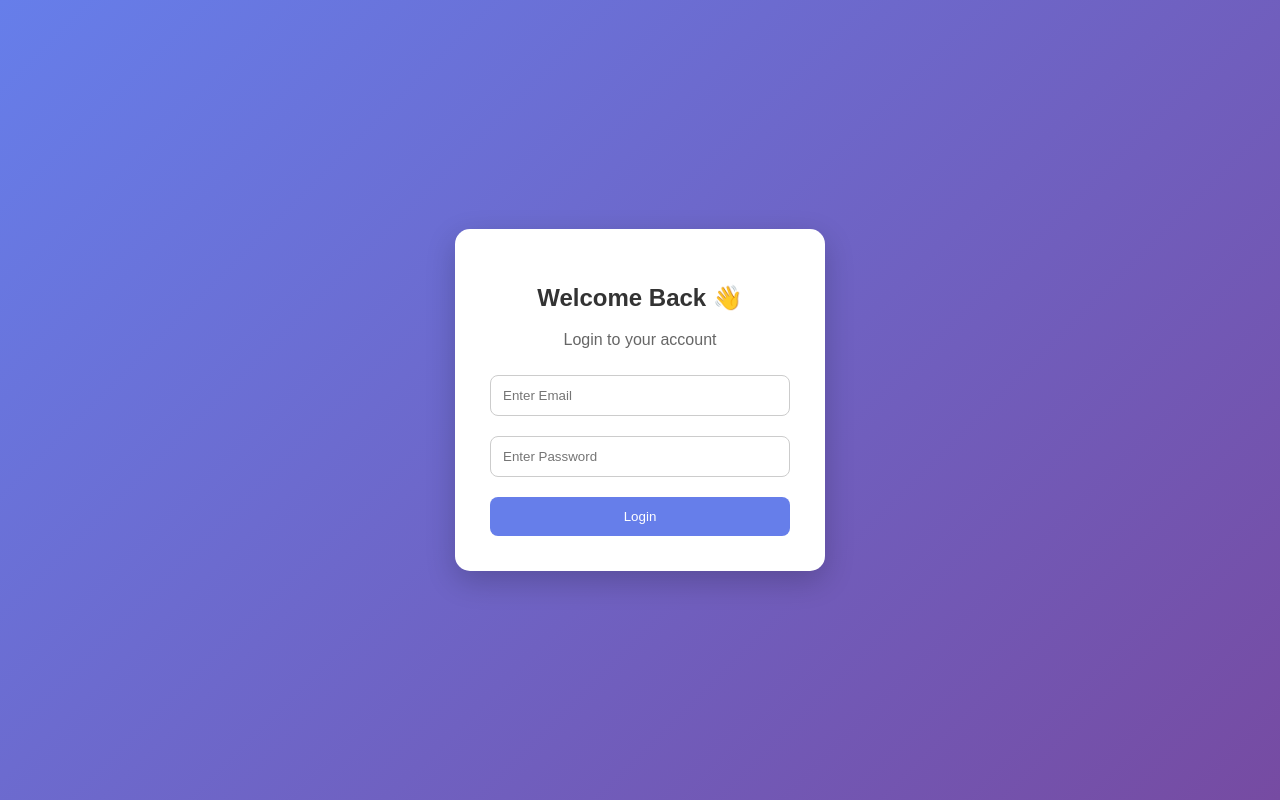
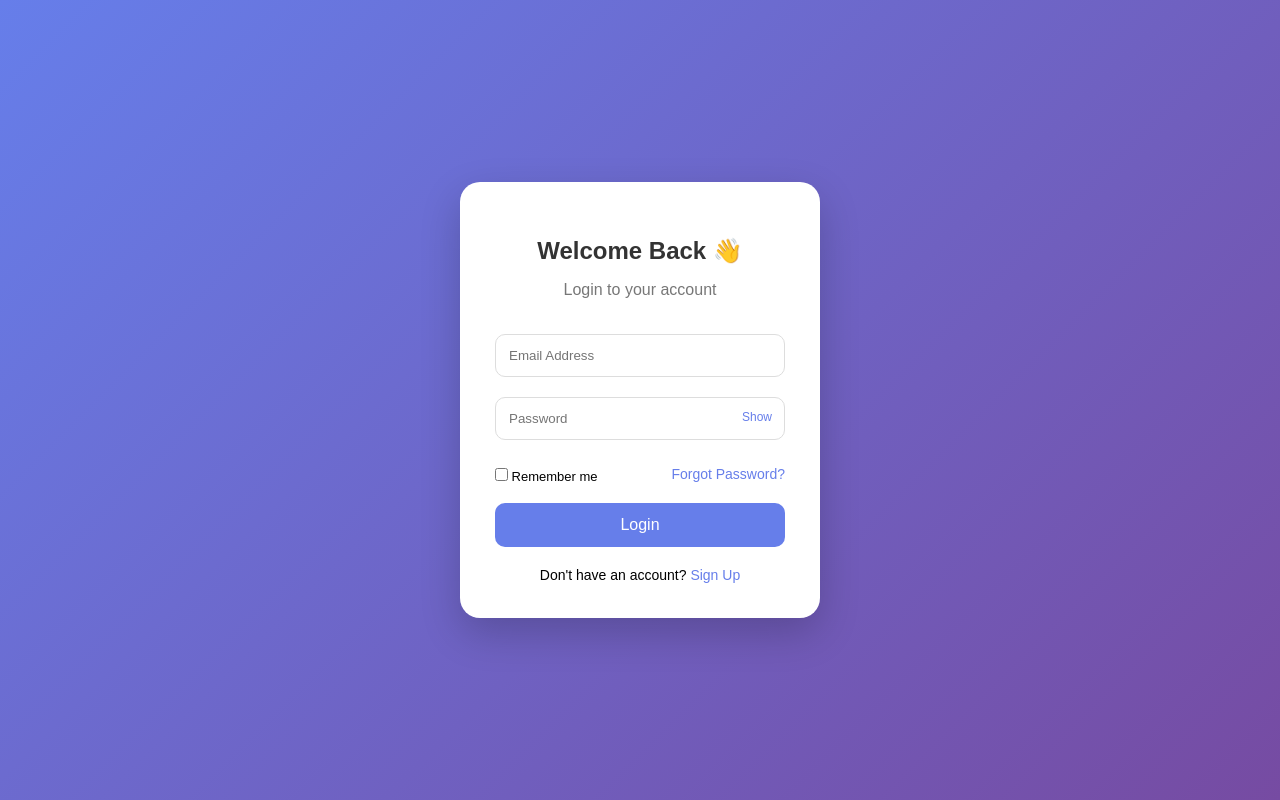
Before and after one commit to rohini96013/basicloginpage, a plain HTML site: page index.html in a window 1280 px wide. Drawn offline with Linux system fonts and the light colour scheme.

Commit message:
Upgrade login page design

```diff
--- a/index.html
+++ b/index.html
@@ -1,86 +1,231 @@
+
 <!DOCTYPE html>
 <html lang="en">
 <head>
 <meta charset="UTF-8">
 <meta name="viewport" content="width=device-width, initial-scale=1.0">
-    <title>My Login Page</title>
+<title>Login Portal</title>
 
 <style>
+* {
+    box-sizing: border-box;
+}
+
 body {
     margin: 0;
     font-family: Arial, sans-serif;
-            background: linear-gradient(135deg, #667eea, #764ba2);
-            height: 100vh;
+    min-height: 100vh;
     display: flex;
     justify-content: center;
     align-items: center;
+    background: linear-gradient(135deg, #667eea, #764ba2);
 }
 
-        .login-box {
+.card {
+    width: 360px;
+    max-width: 92%;
     background: white;
     padding: 35px;
-            width: 300px;
-            border-radius: 15px;
-            box-shadow: 0 10px 30px rgba(0,0,0,0.2);
-            text-align: center;
+    border-radius: 20px;
+    box-shadow: 0 15px 40px rgba(0,0,0,0.2);
 }
 
 h2 {
+    text-align: center;
     color: #333;
+    margin-bottom: 10px;
+}
+
+.subtitle {
+    text-align: center;
+    color: #777;
+    margin-bottom: 25px;
 }
 
 input {
     width: 100%;
-            padding: 12px;
+    padding: 13px;
     margin: 10px 0;
-            border: 1px solid #ccc;
-            border-radius: 8px;
-            box-sizing: border-box;
+    border: 1px solid #ddd;
+    border-radius: 10px;
+    outline: none;
+}
+
+input:focus {
+    border-color: #667eea;
 }
 
 button {
     width: 100%;
-            padding: 12px;
+    padding: 13px;
+    border: none;
+    border-radius: 10px;
     background: #667eea;
     color: white;
-            border: none;
-            border-radius: 8px;
+    font-size: 16px;
     cursor: pointer;
-            margin-top: 10px;
+    margin-top: 12px;
 }
 
 button:hover {
     background: #5268d9;
 }
 
-        p {
-            color: #666;
+.link {
+    color: #667eea;
+    cursor: pointer;
+    font-size: 14px;
+}
+
+.options {
+    display: flex;
+    justify-content: space-between;
+    align-items: center;
+    margin-top: 8px;
+    font-size: 13px;
+}
+
+.password-box {
+    position: relative;
+}
+
+.password-box input {
+    padding-right: 65px;
+}
+
+.show-btn {
+    position: absolute;
+    right: 8px;
+    top: 18px;
+    width: auto;
+    padding: 5px;
+    margin: 0;
+    background: transparent;
+    color: #667eea;
+    font-size: 12px;
+}
+
+.show-btn:hover {
+    background: transparent;
+}
+
+.footer {
+    text-align: center;
+    margin-top: 20px;
+    font-size: 14px;
+}
+
+.hidden {
+    display: none;
 }
 </style>
 </head>
 
 <body>
 
-    <div class="login-box">
+<div class="card">
+
+    <!-- LOGIN SECTION -->
+    <div id="loginPage">
         <h2>Welcome Back 👋</h2>
-        <p>Login to your account</p>
+        <p class="subtitle">Login to your account</p>
 
-        <input type="email" id="email" placeholder="Enter Email">
+        <input type="email" id="loginEmail" placeholder="Email Address">
 
-        <input type="password" id="password" placeholder="Enter Password">
+        <div class="password-box">
+            <input type="password" id="loginPassword" placeholder="Password">
+            <button class="show-btn" onclick="togglePassword('loginPassword', this)">Show</button>
+        </div>
+
+        <div class="options">
+            <label><input type="checkbox" style="width:auto"> Remember me</label>
+            <span class="link" onclick="forgotPassword()">Forgot Password?</span>
+        </div>
 
         <button onclick="login()">Login</button>
+
+        <div class="footer">
+            Don't have an account?
+            <span class="link" onclick="showSignup()">Sign Up</span>
+        </div>
+    </div>
+
+    <!-- SIGNUP SECTION -->
+    <div id="signupPage" class="hidden">
+        <h2>Create Account ✨</h2>
+        <p class="subtitle">Register your new account</p>
+
+        <input type="text" id="signupName" placeholder="Full Name">
+        <input type="email" id="signupEmail" placeholder="Email Address">
+
+        <div class="password-box">
+            <input type="password" id="signupPassword" placeholder="Create Password">
+            <button class="show-btn" onclick="togglePassword('signupPassword', this)">Show</button>
+        </div>
+
+        <button onclick="signup()">Create Account</button>
+
+        <div class="footer">
+            Already have an account?
+            <span class="link" onclick="showLogin()">Login</span>
+        </div>
+    </div>
+
 </div>
 
 <script>
+function togglePassword(id, button) {
+    let input = document.getElementById(id);
+
+    if (input.type === "password") {
+        input.type = "text";
+        button.innerText = "Hide";
+    } else {
+        input.type = "password";
+        button.innerText = "Show";
+    }
+}
+
 function login() {
-            let email = document.getElementById("email").value;
-            let password = document.getElementById("password").value;
+    let email = document.getElementById("loginEmail").value;
+    let password = document.getElementById("loginPassword").value;
 
     if (email === "" || password === "") {
-                alert("Please enter email and password");
+        alert("Please enter email and password!");
     } else {
-                alert("Welcome " + email);
+        alert("Login demo successful for: " + email);
+    }
+}
+
+function forgotPassword() {
+    let email = document.getElementById("loginEmail").value;
+
+    if (email === "") {
+        alert("Please enter your email address first.");
+    } else {
+        alert("Password reset demo for: " + email);
+    }
+}
+
+function showSignup() {
+    document.getElementById("loginPage").classList.add("hidden");
+    document.getElementById("signupPage").classList.remove("hidden");
+}
+
+function showLogin() {
+    document.getElementById("signupPage").classList.add("hidden");
+    document.getElementById("loginPage").classList.remove("hidden");
+}
+
+function signup() {
+    let name = document.getElementById("signupName").value;
+    let email = document.getElementById("signupEmail").value;
+    let password = document.getElementById("signupPassword").value;
+
+    if (name === "" || email === "" || password === "") {
+        alert("Please fill all fields!");
+    } else {
+        alert("Welcome " + name + "! Signup demo completed.");
     }
 }
 </script>
```
Lines whose indentation alone changed are shown as unchanged.
